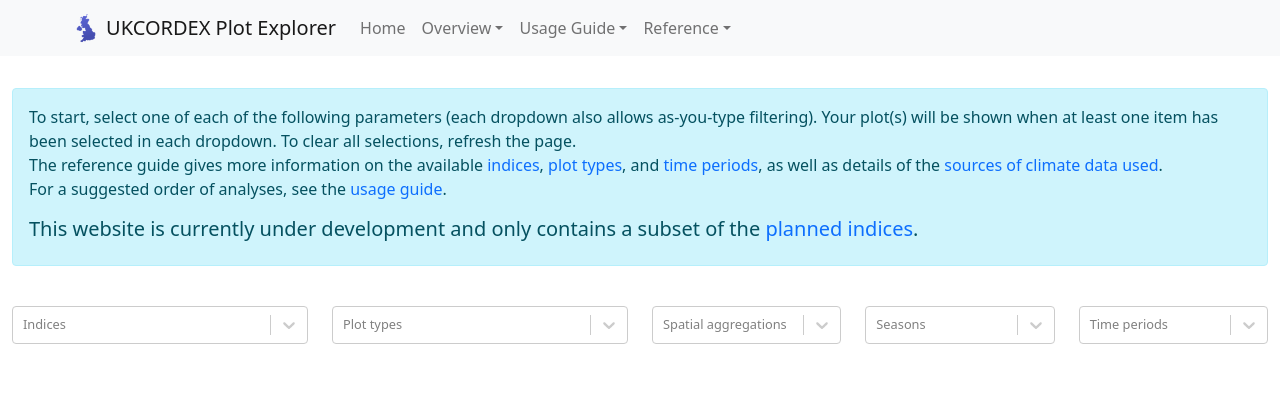
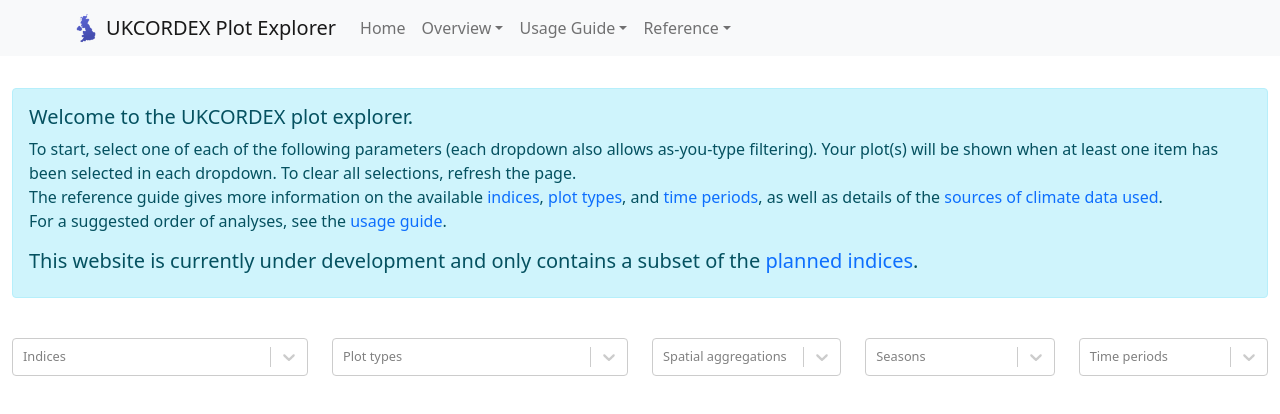
Before and after one commit to UCL/UKCORDEX-plot-explorer-dev, a React (Create React App) app: page /#/index in a window 1280 px wide. Shown: the top 414 px of the page. Built offline with nearby package versions, Linux system fonts and the light colour scheme.

Commit message:
Welcome message

```diff
--- a/src/components/PlotExplorerContainer.js
+++ b/src/components/PlotExplorerContainer.js
@@ -63,6 +63,9 @@ function PlotExplorerContainer() {
   return (
     <Container fluid>
       <Alert variant="info" className="intro">
+        <h5>
+          Welcome to the UKCORDEX plot explorer.<br></br>
+        </h5>
         <p>
           To start, select one of each of the following parameters (each dropdown also allows as-you-type filtering).
           Your plot(s) will be shown when at least one item has been selected in each dropdown.
```
